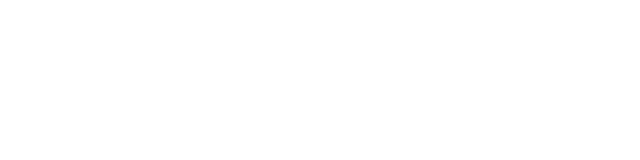
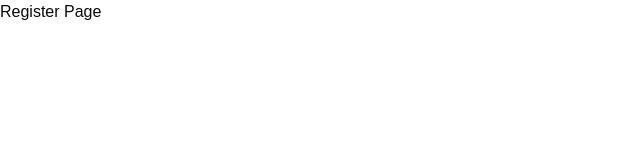
Before and after one commit to ConquistadorCan/Micio, a React (Vite) app in the folder apps/frontend/: page /register in a window 1280 px wide. Before the commit this address had no page. Shown: the top 160 px of the page, without its empty margins (0-640 px from the left). Built offline with nearby package versions, Linux system fonts and the light colour scheme.

Commit message:
feat(frontend): add RegisterPage component and routing

```diff
--- a/apps/frontend/src/App.tsx
+++ b/apps/frontend/src/App.tsx
@@ -1,11 +1,13 @@
 import { BrowserRouter, Routes, Route } from 'react-router-dom'
 import { LoginPage } from './pages/LoginPage'
+import { RegisterPage } from './pages/RegisterPage'
 
 function App() {
   return (
     <BrowserRouter>
       <Routes>
         <Route path="/login" element={<LoginPage />} />
+        <Route path="/register" element={<RegisterPage />} />
       </Routes>
     </BrowserRouter>
   )
--- /dev/null
+++ b/apps/frontend/src/pages/RegisterPage.tsx
@@ -0,0 +1,7 @@
+export function RegisterPage() {
+    return (
+        <div>
+            <h1>Register Page</h1>
+        </div>
+    )
+}
```
